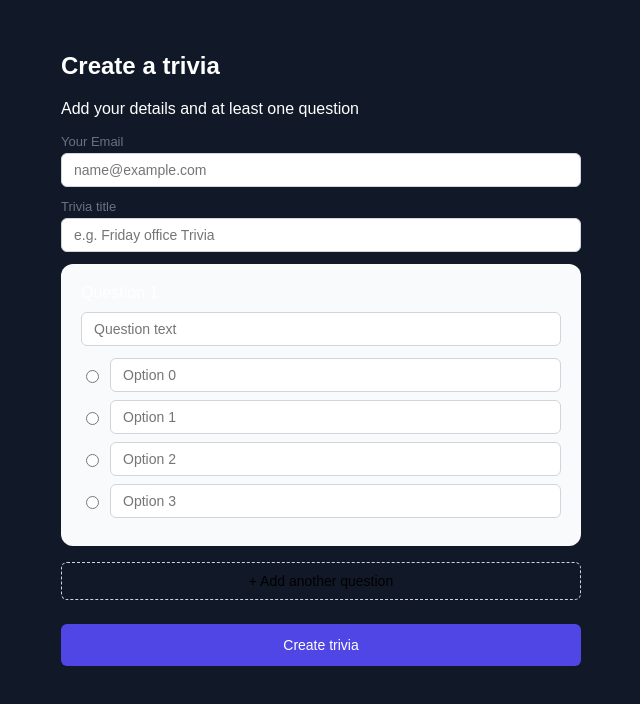
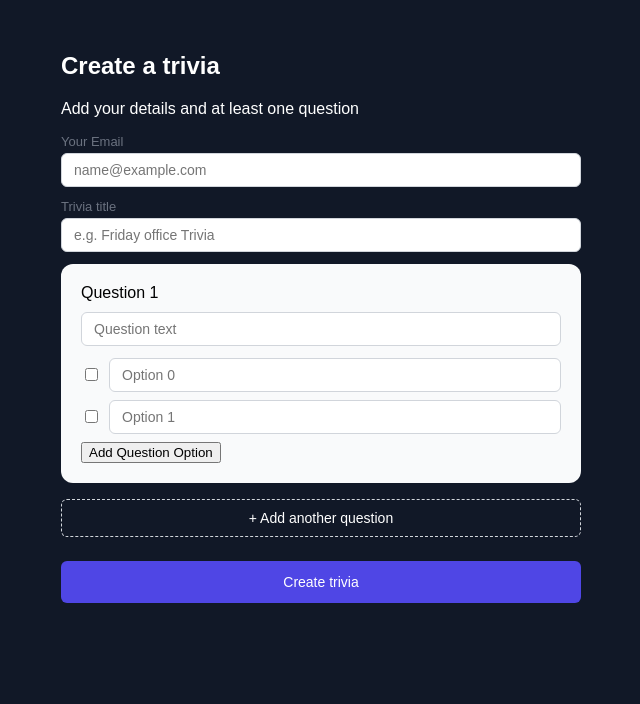
Before and after one commit to Leon21-Nkadimeng/Trivia, a React app in the folder Frontend/: page /new-trivia in a window 1280 px wide. Shown: the top 704 px of the page, without its empty margins (319-959 px from the left). Built offline with nearby package versions, Linux system fonts and the light colour scheme; the HTML template or start-up script is replaced by a standard one.

Commit message:
Polished create trivia form (not connected to backend)

```diff
--- a/Frontend/src/assets/styles/create-trivia.css
+++ b/Frontend/src/assets/styles/create-trivia.css
@@ -35,6 +35,7 @@
   align-items: center;
   margin-bottom: 10px;
   font-weight: 500;
+  color: black;
 }
 
 .question-card-header button {
@@ -66,6 +67,7 @@
   font-size: 14px;
   cursor: pointer;
   margin-bottom: 1.5rem;
+  color: white;
 }
 
 .submit-btn {
--- a/Frontend/src/new-trivia.jsx
+++ b/Frontend/src/new-trivia.jsx
@@ -6,14 +6,6 @@ export default function CreateTrivia() {
   const [questions, setQuestions] = useState([{
     questionText: '',
     options: [{
-        text: '',
-        isCorrect: false
-      },
-      {
-        text: '',
-        isCorrect: false
-      },
-      {
         text: '',
         isCorrect: false
       },
@@ -32,14 +24,6 @@ export default function CreateTrivia() {
     const newQuestion = {
       questionText: '',
       options: [{
-        text: '',
-        isCorrect: false
-      },
-      {
-        text: '',
-        isCorrect: false
-      },
-      {
         text: '',
         isCorrect: false
       },
@@ -71,8 +55,24 @@ export default function CreateTrivia() {
 
   function setCorrectOption(qIndex, oIndex) {
     const updated = [...questions];
-    updated[qIndex].options[oIndex].isCorrect = true;
+    updated[qIndex].options[oIndex].isCorrect = !updated[qIndex].options[oIndex].isCorrect;
     output(updated);
+    setQuestions(updated);
+  }
+
+  function addQuestionOption(qIndex) {
+    const updated = [...questions];
+    updated[qIndex].options.push({
+        text: '',
+        isCorrect: false
+      });
+    output(updated);
+      setQuestions(updated);
+  }
+
+  function removeOption(qIndex, oIndex) {
+    const updated = [...questions];
+    updated[qIndex].options = updated[qIndex].options.filter((_, i) => i !== oIndex);
     setQuestions(updated);
   }
 
@@ -110,13 +110,13 @@ export default function CreateTrivia() {
             type='text'
             placeholder='Question text'
             value={q.questionText}
-            onChange={(e) => updateQuestionText(qIndex, e.target.value)}
+            onChange={(e) => updateQuestionText(index, e.target.value)}
           />
 
           {q.options.map((opt, i) => (
             <div className='option-row' key={`${i}`}>
               <input
-                type="radio"
+                type="checkbox"
                 name={`correct-${index}`}
                 checked={opt.isCorrect}
                 onChange={() => setCorrectOption(index, i)}
@@ -127,8 +127,11 @@ export default function CreateTrivia() {
                 value={opt.text}
                 onChange={(e) => updateOptions(index, i, e.target.value)}
               />
+              {q.options.length > 2 &&
+              (<button type="button" onClick={() => removeOption(index, i)}>Remove</button>)}
             </div>
           ))}
+          <button type="button" onClick={() => addQuestionOption(index)}>Add Question Option</button>
         </div>
       ))}
 
```
